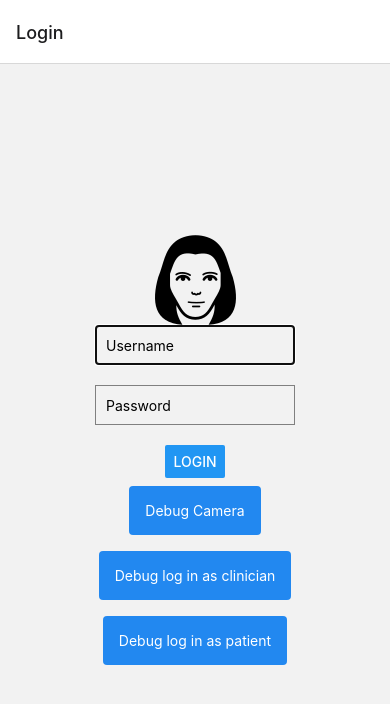
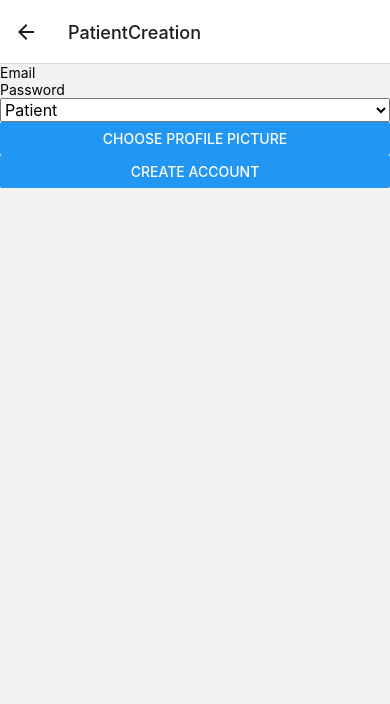
Before and after one commit to jxm1348/Capstone-Facial-Paralysis-Mobile-App, a React Native app: screen /PatientCreation in a window 390 px wide. Shown: the top 704 px of the page. Built offline with nearby package versions, Linux system fonts and the light colour scheme.

Commit message:
incorrect logic

```diff
--- a/package.json
+++ b/package.json
@@ -13,6 +13,7 @@
   "dependencies": {
     "@expo/webpack-config": "^19.0.0",
     "@react-native-firebase/app": "^18.8.0",
+    "@react-native-picker/picker": "2.4.10",
     "@react-navigation/bottom-tabs": "^6.5.11",
     "@react-navigation/native": "^6.1.9",
     "@react-navigation/native-stack": "^6.9.17",
@@ -31,8 +32,7 @@
     "react-native-fs": "^2.20.0",
     "react-native-safe-area-context": "4.6.3",
     "react-native-screens": "~3.22.0",
-    "react-native-web": "~0.19.6",
-    "@react-native-picker/picker": "2.4.10"
+    "react-native-web": "~0.19.6"
   },
   "devDependencies": {
     "@babel/core": "^7.20.0"
--- a/src/components/ClinicianNavBar.js
+++ b/src/components/ClinicianNavBar.js
@@ -12,6 +12,7 @@ function ClinicianNavBar({navigation}) {
                 <FetchUnreadBadge fetchValue={fetchUnreadCount} />
             </View>
             <Button title="Options" onPress={() => navigation.navigate("ClinicianHome")}/>
+            <Button title="Edit/Add Accounnts" onPress={() => navigation.navigate("ClinicianEdit")}/>
         </View>
     );
 }
--- a/src/navigation/navigation.js
+++ b/src/navigation/navigation.js
@@ -7,6 +7,9 @@ import ClinicianHomeScreen from '../screens/ClinicianHomeScreen';
 import ClinicianPatientsScreen from '../screens/ClinicianPatientsScreen';
 import ClinicianPatientScreen from '../screens/ClinicianPatientScreen';
 import ReportScreen from '../screens/ReportScreen';
+import PatientCreationScreen from '../screens/PatientCreationScreen';
+import ClinicianEditScreen from '../screens/ClinicianEditScreen';
+import AccountEditScreen from '../screens/AcccountEditScreen';
 
 import PatientHomeScreen from '../screens/PatientHomeScreen';
 import PatientMessagesScreen from '../screens/PatientMessagesScreen';
@@ -27,6 +30,9 @@ export default function MainNavigator() {
             <Stack.Screen name="ClinicianPatients" component={ClinicianPatientsScreen} />
             <Stack.Screen name="ClinicianPatient" component={ClinicianPatientScreen} />
             <Stack.Screen name="Report" component={ReportScreen} />
+            <Stack.Screen name="PatientCreation" component ={PatientCreationScreen} />
+            <Stack.Screen name="ClinicianEdit" component={ClinicianEditScreen} />
+            <Stack.Screen name="AccountEdit" component={AccountEditScreen} />
 
             <Stack.Screen name="PatientHome" component={PatientHomeScreen} />
             <Stack.Screen name="PatientUpload" component={PatientUploadScreen} />
--- /dev/null
+++ b/src/screens/AcccountEditScreen.js
@@ -0,0 +1,39 @@
+import React, { useState, useEffect } from 'react';
+import { View, TextInput, Button } from 'react-native';
+import firestore from '@react-native-firebase/firestore';
+
+const EditAccountScreen = ({ route }) => {
+  const { userId } = route.params;
+  const [name, setName] = useState('');
+
+  useEffect(() => {
+    const fetchUserData = async () => {
+      const userDoc = await firestore().collection('users').doc(userId).get();
+      const userData = userDoc.data();
+      setName(userData.name);
+    };
+
+    fetchUserData();
+  }, [userId]);
+
+  const handleSave = async () => {
+    await firestore().collection('users').doc(userId).update({ name });
+    console.log('Account updated successfully!');
+  };
+
+  return (
+    <View>
+      <TextInput
+        placeholder="Name"
+        value={name}
+        onChangeText={setName}
+      />
+      <Button
+        title="Save"
+        onPress={handleSave}
+      />
+    </View>
+  );
+};
+
+export default EditAccountScreen;
--- /dev/null
+++ b/src/screens/ClinicianEditScreen.js
@@ -0,0 +1,36 @@
+import React, { useEffect, useState } from 'react';
+import { View, Text, Button } from 'react-native';
+import firestore from '@react-native-firebase/firestore';
+
+const AccountListScreen = ({ navigation }) => {
+  const [accounts, setAccounts] = useState([]);
+
+  useEffect(() => {
+    const unsubscribe = firestore().collection('users').onSnapshot(querySnapshot => {
+      const data = querySnapshot.docs.map(doc => doc.data());
+      setAccounts(data);
+    });
+
+    return () => unsubscribe();
+  }, []);
+
+  const handleEdit = (userId) => {
+    navigation.navigate('EditAccount', { userId });
+  };
+
+  return (
+    <View>
+      {accounts.map(account => (
+        <View key={account.userId}>
+          <Text>{account.email}</Text>
+          <Button
+            title="Edit"
+            onPress={() => handleEdit(account.userId)}
+          />
+        </View>
+      ))}
+    </View>
+  );
+};
+
+export default AccountListScreen;
--- /dev/null
+++ b/src/screens/PatientCreationScreen.js
@@ -0,0 +1,73 @@
+import React, { useState } from 'react';
+import { View, TextInput, Button, Picker } from 'react-native';
+import firestore from '@react-native-firebase/firestore';
+import auth from '@react-native-firebase/auth';
+import ImagePicker from 'react-native-image-picker';
+
+const PatientCreationScreen = ({ navigation }) => {
+  const [email, setEmail] = useState('');
+  const [password, setPassword] = useState('');
+  const [userType, setUserType] = useState('Patient');
+  const [profilePicture, setProfilePicture] = useState(null);
+
+  const handleCreation = async () => {
+    try {
+      const userCredential = await auth().createUserWithEmailAndPassword(email, password);
+
+      const userData = {
+        userId: userCredential.user.uid,
+        email,
+        name: null,
+        latestMessage: null,
+        thumbnail: null,
+        profilePicture: profilePicture ? profilePicture.uri : null, // Pass profile picture URI if available
+      };
+
+      await firestore().collection('users').doc(userCredential.user.uid).set(userData);
+
+      console.log('Account created successfully!');
+    } catch (error) {
+      console.error('Error creating account: ', error);
+    }
+  };
+
+  const handleChooseImage = () => {
+    ImagePicker.showImagePicker({ title: 'Select Profile Picture' }, response => {
+      if (response.uri) {
+        setProfilePicture(response);
+      }
+    });
+  };
+
+  return (
+    <View>
+      <TextInput
+        placeholder="Email"
+        value={email}
+        onChangeText={setEmail}
+      />
+      <TextInput
+        placeholder="Password"
+        secureTextEntry
+        value={password}
+        onChangeText={setPassword}
+      />
+      <Picker
+        selectedValue={userType}
+        onValueChange={(itemValue) => setUserType(itemValue)}>
+        <Picker.Item label="Patient" value="Patient" />
+        <Picker.Item label="Clinician" value="Clinician" />
+      </Picker>
+      <Button
+        title="Choose Profile Picture"
+        onPress={handleChooseImage}
+      />
+      <Button
+        title="Create Account"
+        onPress={handleCreation}
+      />
+    </View>
+  );
+};
+
+export default PatientCreationScreen;
```
